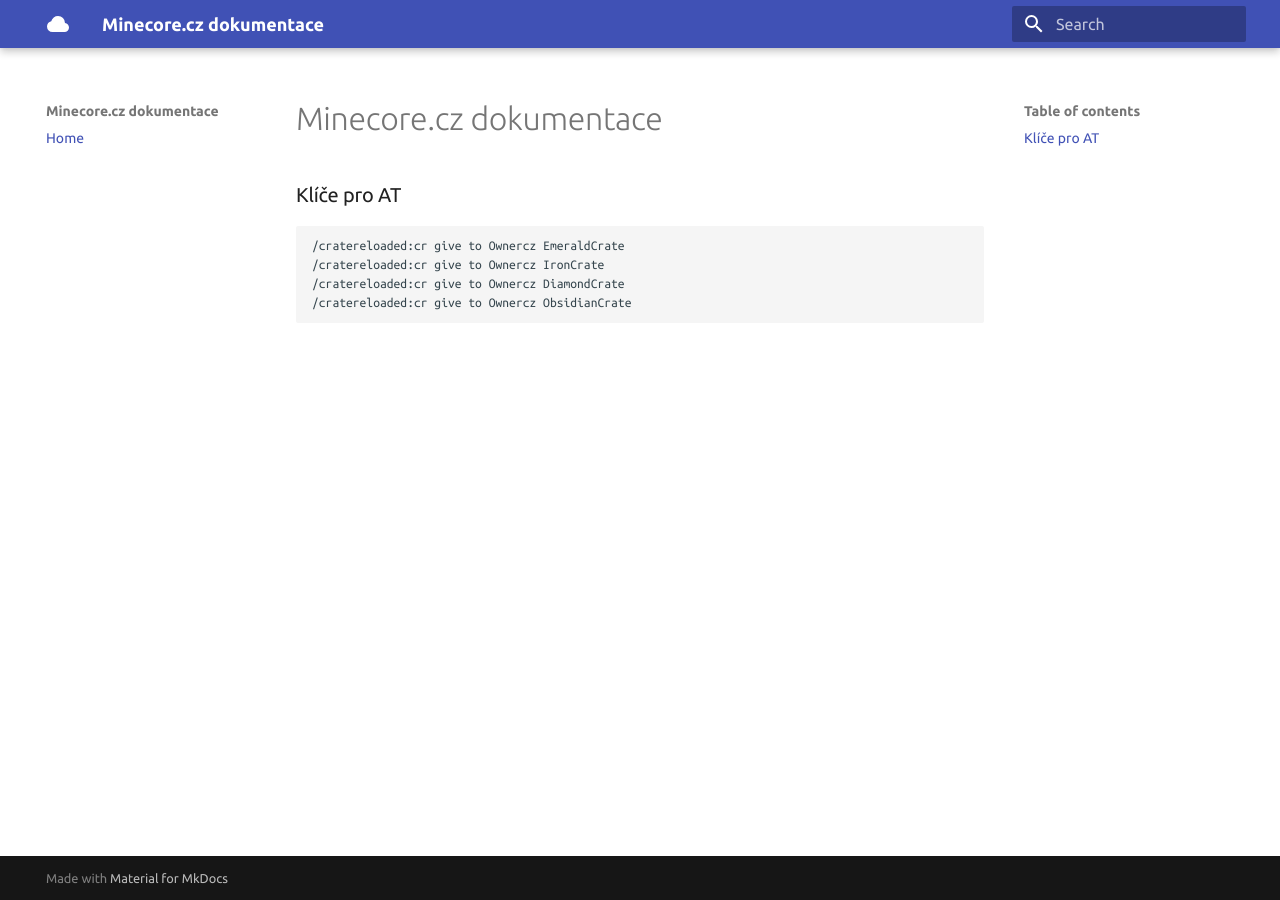
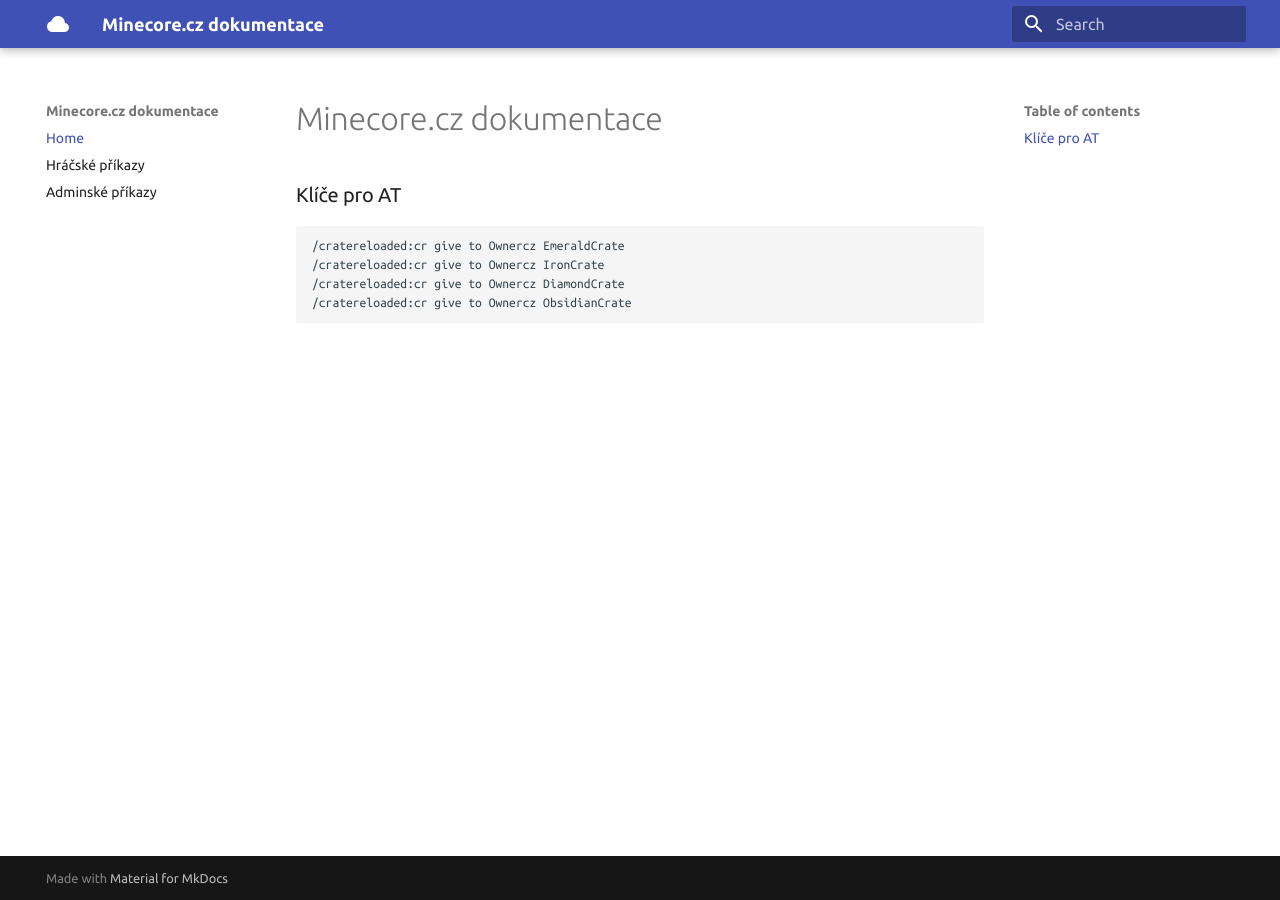
Before and after one commit to Ownercz/minecore-docs, an MkDocs documentation site: the page built from docs/index.md, in a window 1280 px wide. Built offline with MkDocs 1.6.1 and Material for MkDocs 9.7.7, drawn with Linux system fonts in a browser that asks for light colours.

Commit message:
Update mkdocs.yml

```diff
--- a/mkdocs.yml
+++ b/mkdocs.yml
@@ -4,6 +4,8 @@ site_name: Minecore.cz dokumentace
 # Navigation menu
 nav:
   - Home: index.md
+  - Hráčské příkazy: player.md
+  - Adminské příkazy: admin.md
 
 # Theme
 theme:
```
